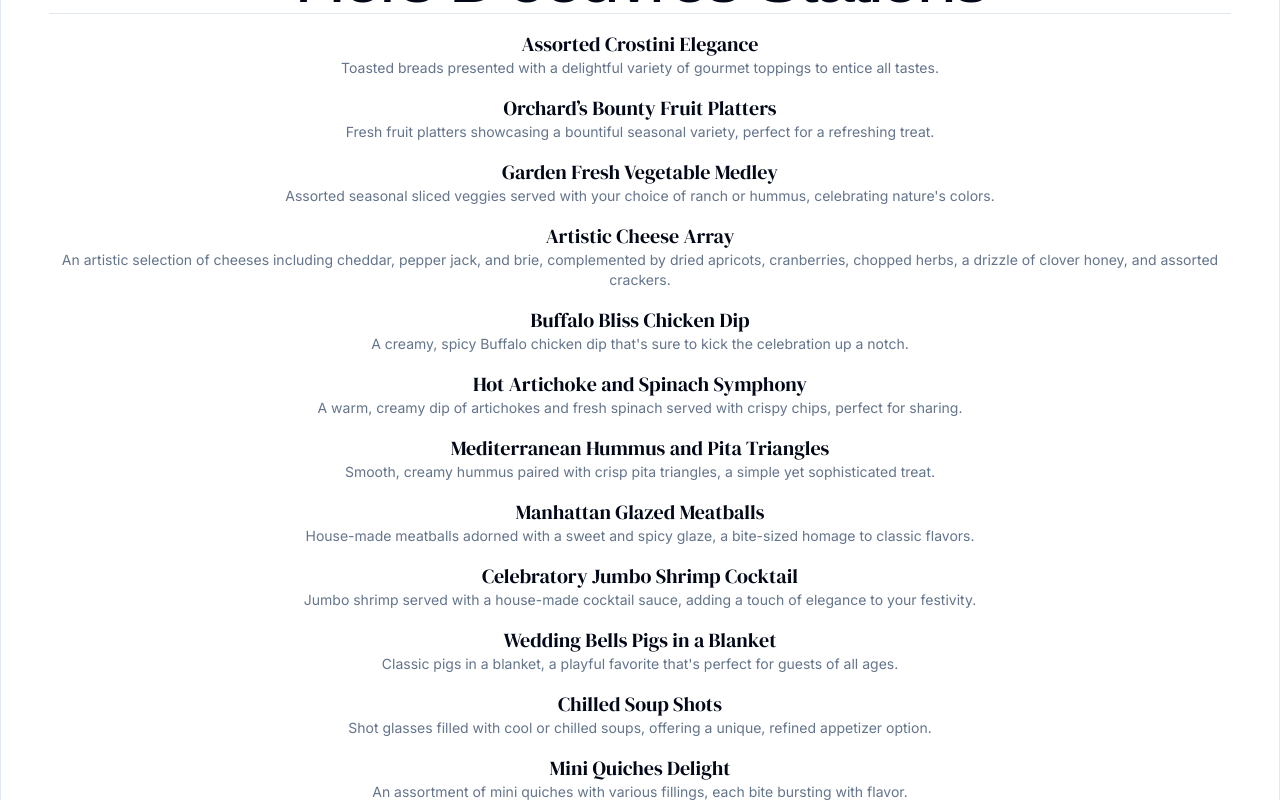
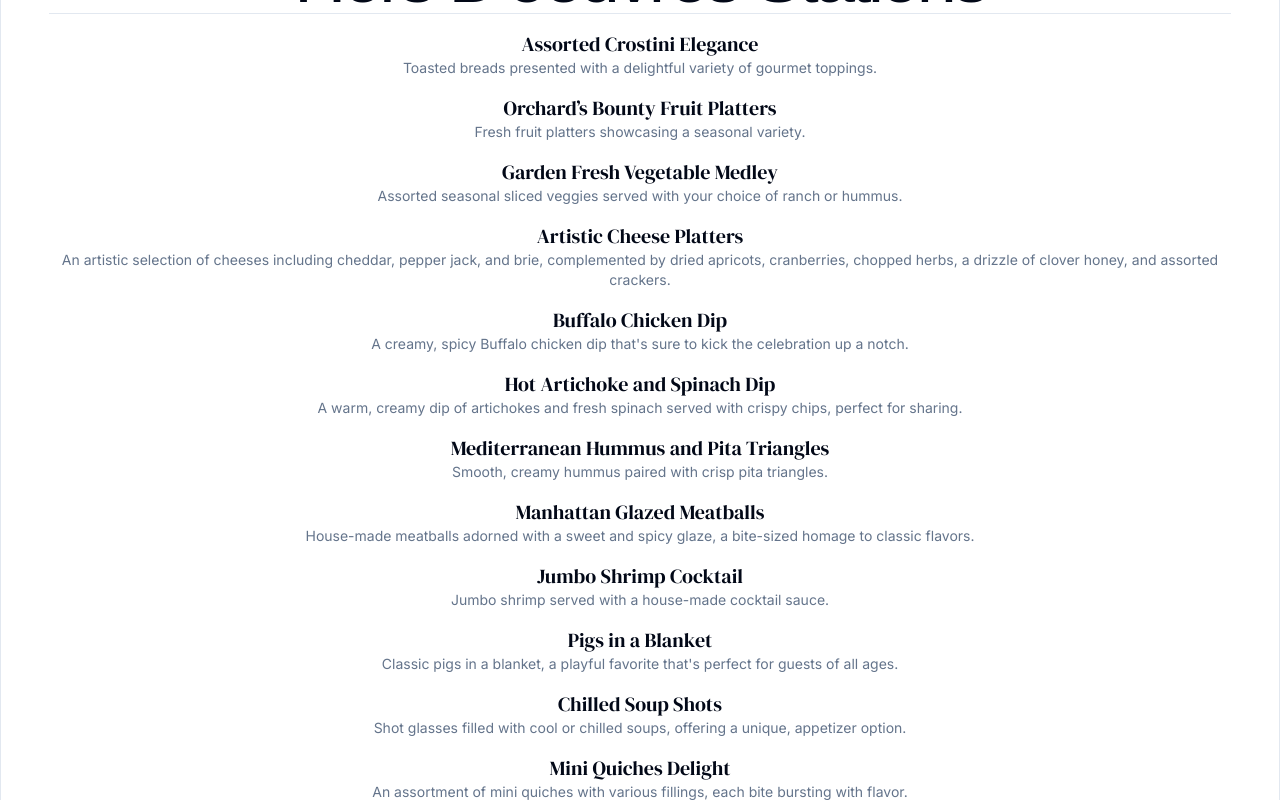
Before and after one commit to Dillonzellis/rlmaffairs-v4, a Next.js app: page /catering in a window 1280 px wide. Shown: the part 1800-2600 px from the top of the page. Built offline with nearby package versions, Linux system fonts and the light colour scheme; a web font is replaced by a local one.

Commit message:
update menus

```diff
--- a/src/data/menus.ts
+++ b/src/data/menus.ts
@@ -6,47 +6,47 @@ export type TypeMenu = {
 export const appetizerMenu = [
   {
     title: "Assorted Crostini Elegance",
-    desc: "Toasted breads presented with a delightful variety of gourmet toppings to entice all tastes.",
+    desc: "Toasted breads presented with a delightful variety of gourmet toppings.",
   },
   {
     title: "Orchard’s Bounty Fruit Platters",
-    desc: "Fresh fruit platters showcasing a bountiful seasonal variety, perfect for a refreshing treat.",
+    desc: "Fresh fruit platters showcasing a seasonal variety.",
   },
   {
     title: "Garden Fresh Vegetable Medley",
-    desc: "Assorted seasonal sliced veggies served with your choice of ranch or hummus, celebrating nature's colors.",
+    desc: "Assorted seasonal sliced veggies served with your choice of ranch or hummus.",
   },
   {
-    title: "Artistic Cheese Array",
+    title: "Artistic Cheese Platters",
     desc: "An artistic selection of cheeses including cheddar, pepper jack, and brie, complemented by dried apricots, cranberries, chopped herbs, a drizzle of clover honey, and assorted crackers.",
   },
   {
-    title: "Buffalo Bliss Chicken Dip",
+    title: "Buffalo Chicken Dip",
     desc: "A creamy, spicy Buffalo chicken dip that's sure to kick the celebration up a notch.",
   },
   {
-    title: "Hot Artichoke and Spinach Symphony",
+    title: "Hot Artichoke and Spinach Dip",
     desc: "A warm, creamy dip of artichokes and fresh spinach served with crispy chips, perfect for sharing.",
   },
   {
     title: "Mediterranean Hummus and Pita Triangles",
-    desc: "Smooth, creamy hummus paired with crisp pita triangles, a simple yet sophisticated treat.",
+    desc: "Smooth, creamy hummus paired with crisp pita triangles.",
   },
   {
     title: "Manhattan Glazed Meatballs",
     desc: "House-made meatballs adorned with a sweet and spicy glaze, a bite-sized homage to classic flavors.",
   },
   {
-    title: "Celebratory Jumbo Shrimp Cocktail",
-    desc: "Jumbo shrimp served with a house-made cocktail sauce, adding a touch of elegance to your festivity.",
+    title: "Jumbo Shrimp Cocktail",
+    desc: "Jumbo shrimp served with a house-made cocktail sauce.",
   },
   {
-    title: "Wedding Bells Pigs in a Blanket",
+    title: "Pigs in a Blanket",
     desc: "Classic pigs in a blanket, a playful favorite that's perfect for guests of all ages.",
   },
   {
     title: "Chilled Soup Shots",
-    desc: "Shot glasses filled with cool or chilled soups, offering a unique, refined appetizer option.",
+    desc: "Shot glasses filled with cool or chilled soups, offering a unique, appetizer option.",
   },
   {
     title: "Mini Quiches Delight",
@@ -112,7 +112,7 @@ export const mainCourseMenu = [
   },
   {
     title: "Chicken Florentine",
-    desc: "Tender chicken with spinach, mushrooms, and asiago cream sauce, a creamy delight.",
+    desc: "Tender chicken with spinach, mushrooms, and asiago cream sauce.",
   },
   {
     title: "Chicken Caprese",
@@ -120,7 +120,7 @@ export const mainCourseMenu = [
   },
   {
     title: "BBQ Boneless Chicken Breast",
-    desc: "Juicy boneless chicken breast seasoned with BBQ sauce, grilled to a smoky perfection.",
+    desc: "Juicy boneless chicken breast seasoned with BBQ sauce.",
   },
   {
     title: "Roasted Vegetable Lasagna",
@@ -147,10 +147,6 @@ export const mainCourseMenu = [
     desc: "Classic Southern-style jumbo shrimp served over creamy grits, a hearty and flavorful dish.",
   },
   {
-    title: "New Orleans Seafood Gumbo",
-    desc: "Authentic gumbo with shrimp, chicken, Andouille sausage, and Tasso ham, straight from the heart of New Orleans.",
-  },
-  {
     title: "Champagne Cream Tortellini",
     desc: "Tortellini with your choice of pesto, shrimp, or chicken, combined with spinach and asiago cheese in a champagne cream sauce.",
   },
@@ -163,19 +159,11 @@ export const mainCourseMenu = [
 export const sideDishMenu = [
   {
     title: "Garlic Smashed Potatoes",
-    desc: "Creamy potatoes smashed with a rich garlic butter, a comforting side perfect for any main dish.",
-  },
-  {
-    title: "Potatoes au Gratin",
-    desc: "Sliced potatoes baked in a creamy cheese sauce, topped with a golden crust of cheese, a decadent treat.",
-  },
-  {
-    title: "Seasonal Steamed Asparagus",
-    desc: "Fresh asparagus steamed to perfection, lightly seasoned to enhance its natural flavors. (Seasonal pricing applies)",
+    desc: "Creamy potatoes smashed with a rich garlic butter, a comforting side.",
   },
   {
     title: "Steamed Assorted Vegetables",
-    desc: "A healthful assortment of freshly steamed vegetables, lightly seasoned to preserve their natural taste.",
+    desc: "Fresh asparagus steamed to perfection, lightly seasoned to enhance its natural flavors. (Seasonal pricing applies)",
   },
   {
     title: "Squash Casserole",
```
